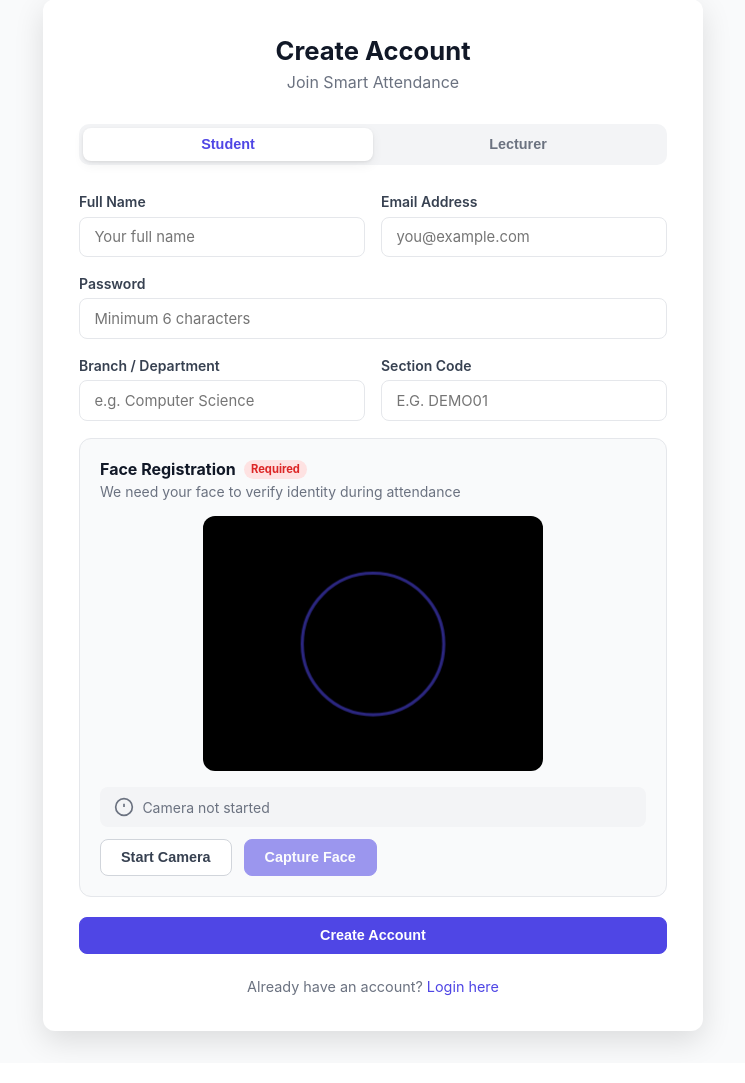
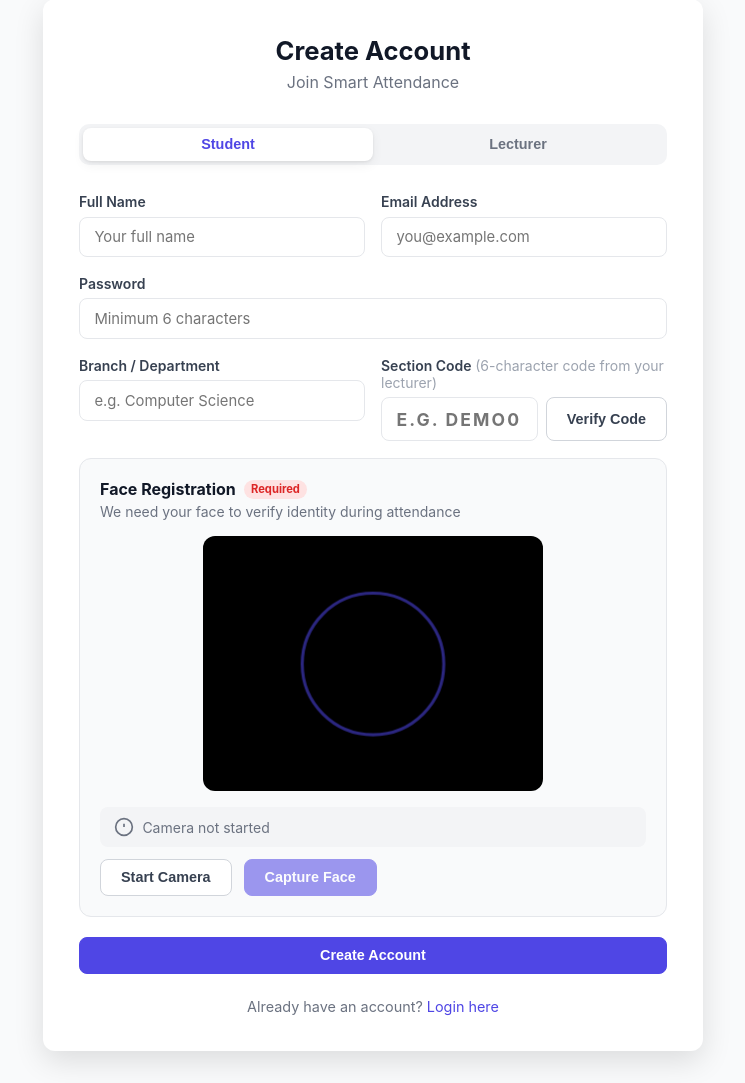
Before and after one commit to adithybommanahalli-ui/Qr-Based-attendence-system2, a Flask app: page /register in a window 1280 px wide. Shown: the part 93-1176 px from the top of the page, without its empty margins (267-1012 px from the left). Before the commit the page ends 1145 px from the top, so only its background shows below. Run offline with Flask 3, Linux system fonts and the light colour scheme; some libraries are stand-ins or nearby versions.

Commit message:
Improve section code handling and display for lecturers and students
Add a new API endpoint for section code lookup, enhance the lecturer dashboard to prominently display section codes with copy functionality, and introduce a section code verification feature on the registration page.

Replit-Commit-Author: Agent
Replit-Commit-Session-Id: 5f2a9088-1aad-4268-8578-4fd7972f618c
Replit-Commit-Checkpoint-Type: full_checkpoint
Replit-Commit-Event-Id: 4dfedeec-c821-4ae3-8d63-bc506111f7d2
Replit-Commit-Screenshot-Url: https://storage.googleapis.com/screenshot-production-us-central1/33331a7c-a02c-4b73-8775-93c6b819161b/5f2a9088-1aad-4268-8578-4fd7972f618c/AmM4Auz
Replit-Helium-Checkpoint-Created: true

```diff
--- a/main.py
+++ b/main.py
@@ -309,6 +309,23 @@ def api_section_create():
         db.session.rollback()
         return error_response(str(e), 500)
 
+@app.route('/api/section/lookup/<code>')
+def api_section_lookup(code):
+    try:
+        section = Section.query.filter_by(code=code.strip().upper()).first()
+        if not section:
+            return error_response(f'Section code "{code.upper()}" not found. Please check with your lecturer.', 404)
+        lecturer = User.query.filter_by(id=section.lecturer_id).first()
+        count = Student.query.filter_by(section_id=section.id).count()
+        return success_response({
+            'name': section.name,
+            'code': section.code,
+            'lecturer_name': lecturer.name if lecturer else 'Unknown',
+            'student_count': count
+        })
+    except Exception as e:
+        return error_response(str(e), 500)
+
 @app.route('/api/section/mine')
 @token_required
 @role_required('lecturer')
--- a/static/css/style.css
+++ b/static/css/style.css
@@ -163,6 +163,14 @@ a:hover { text-decoration: underline; }
 .student-count { text-align: center; font-size: 1.8rem; font-weight: 800; color: var(--primary); line-height: 1; }
 .student-count small { display: block; font-size: .7rem; color: var(--gray-400); font-weight: 500; }
 .section-card-footer { padding: .9rem 1.25rem; border-top: 1px solid var(--gray-100); display: flex; gap: .75rem; background: var(--gray-50); }
+.section-code-block { padding: .85rem 1.25rem; background: var(--primary-light); border-top: 1px solid #ddd6fe; border-bottom: 1px solid #ddd6fe; }
+.section-code-label { font-size: .7rem; font-weight: 700; text-transform: uppercase; letter-spacing: .08em; color: var(--primary); margin-bottom: .4rem; }
+.section-code-row { display: flex; align-items: center; gap: .75rem; }
+.section-code-big { font-size: 1.8rem; font-weight: 900; letter-spacing: .2em; color: var(--primary); font-family: monospace; flex: 1; }
+.section-code-hint { font-size: .75rem; color: #6d28d9; margin-top: .4rem; line-height: 1.4; }
+.student-count-sm { font-size: .8rem; color: var(--gray-400); font-weight: 500; margin-top: .15rem; }
+.verify-success { display: flex; align-items: center; gap: .5rem; background: var(--success-bg); color: #166534; padding: .6rem .9rem; border-radius: 8px; font-size: .875rem; font-weight: 500; }
+.verify-error { display: flex; align-items: center; gap: .5rem; background: var(--danger-bg); color: var(--danger); padding: .6rem .9rem; border-radius: 8px; font-size: .875rem; font-weight: 500; }
 
 /* ── Modals ───────────────────────────────────────────── */
 .modal-overlay { position: fixed; inset: 0; background: rgba(0,0,0,.45); z-index: 500; display: flex; align-items: center; justify-content: center; padding: 1rem; }
--- a/templates/register.html
+++ b/templates/register.html
@@ -38,8 +38,12 @@
             <input type="text" id="branch" class="form-control" placeholder="e.g. Computer Science"/>
           </div>
           <div class="form-group">
-            <label>Section Code</label>
-            <input type="text" id="sectionCode" class="form-control" placeholder="e.g. DEMO01" maxlength="6" style="text-transform:uppercase"/>
+            <label>Section Code <span style="color:var(--gray-400);font-weight:400">(6-character code from your lecturer)</span></label>
+            <div style="display:flex;gap:.5rem">
+              <input type="text" id="sectionCode" class="form-control" placeholder="e.g. DEMO01" maxlength="6" style="text-transform:uppercase;letter-spacing:.12em;font-weight:700;font-size:1.1rem" oninput="clearSectionVerify()"/>
+              <button type="button" class="btn btn-outline" id="verifyCodeBtn" onclick="verifySectionCode()" style="white-space:nowrap;flex-shrink:0">Verify Code</button>
+            </div>
+            <div id="sectionVerifyResult" style="display:none;margin-top:.5rem"></div>
           </div>
         </div>
 
@@ -96,6 +100,46 @@ function setRole(role) {
   document.getElementById('studentFields').style.display = role === 'student' ? 'block' : 'none';
   document.getElementById('roleStudent').classList.toggle('active', role === 'student');
   document.getElementById('roleLecturer').classList.toggle('active', role === 'lecturer');
+}
+
+function clearSectionVerify() {
+  const el = document.getElementById('sectionVerifyResult');
+  el.style.display = 'none';
+  el.innerHTML = '';
+}
+
+async function verifySectionCode() {
+  const code = document.getElementById('sectionCode').value.trim().toUpperCase();
+  const resultEl = document.getElementById('sectionVerifyResult');
+  const btn = document.getElementById('verifyCodeBtn');
+  if (!code) {
+    resultEl.innerHTML = '<div class="verify-error">Please enter a section code first.</div>';
+    resultEl.style.display = 'block';
+    return;
+  }
+  btn.disabled = true;
+  btn.textContent = 'Checking...';
+  try {
+    const res = await fetch(`/api/section/lookup/${encodeURIComponent(code)}`);
+    const data = await res.json();
+    if (data.success) {
+      resultEl.innerHTML = `<div class="verify-success">
+        <svg width="16" height="16" viewBox="0 0 24 24" fill="none" stroke="currentColor" stroke-width="2.5"><polyline points="20 6 9 17 4 12"/></svg>
+        Found: <strong>${escHtml(data.data.name)}</strong> &mdash; Lecturer: ${escHtml(data.data.lecturer_name)} (${data.data.student_count} students enrolled)
+      </div>`;
+    } else {
+      resultEl.innerHTML = `<div class="verify-error">
+        <svg width="16" height="16" viewBox="0 0 24 24" fill="none" stroke="currentColor" stroke-width="2.5"><circle cx="12" cy="12" r="10"/><line x1="15" y1="9" x2="9" y2="15"/><line x1="9" y1="9" x2="15" y2="15"/></svg>
+        ${escHtml(data.message || 'Section not found.')}
+      </div>`;
+    }
+  } catch(err) {
+    resultEl.innerHTML = `<div class="verify-error">Could not verify: ${escHtml(err.message)}</div>`;
+  } finally {
+    resultEl.style.display = 'block';
+    btn.disabled = false;
+    btn.textContent = 'Verify Code';
+  }
 }
 
 async function startCamera() {
```
Also changed, not shown: templates/lecturer_dashboard.html (+42 -5 lines), 1 other file.
